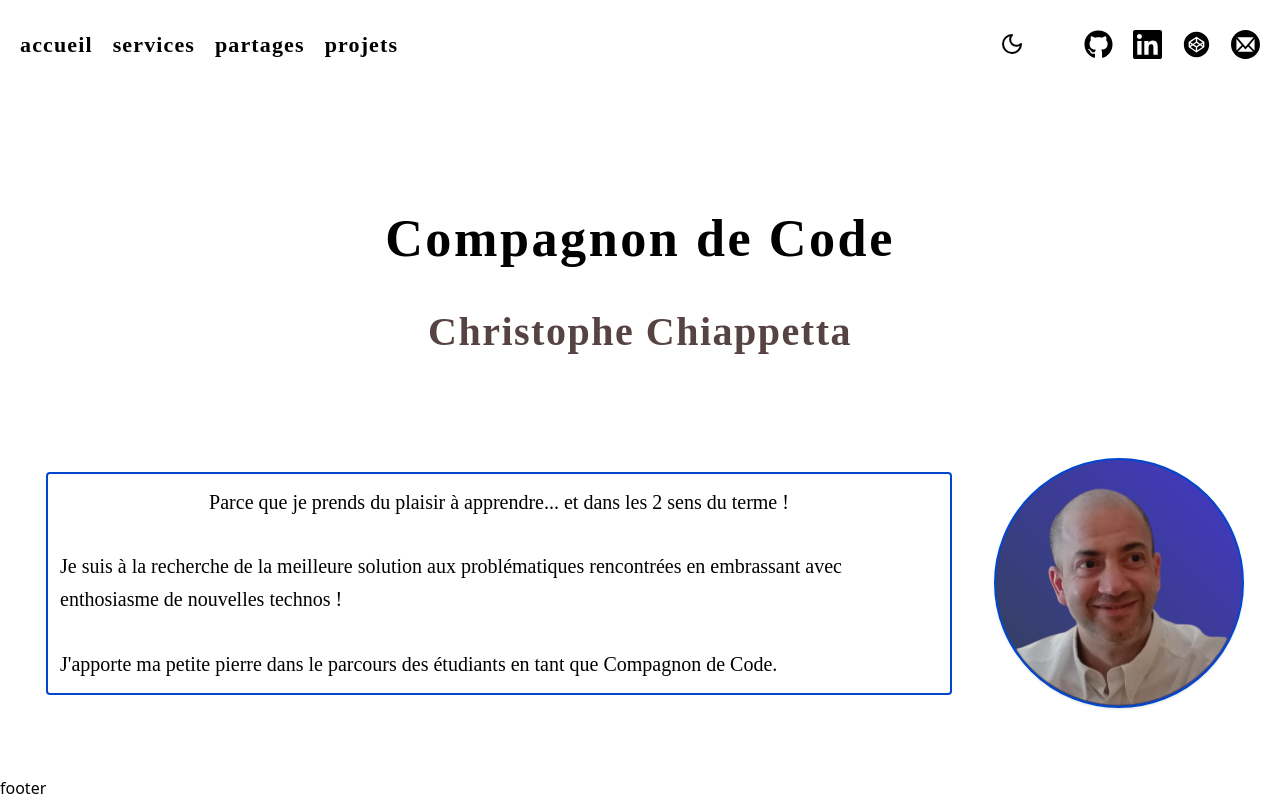
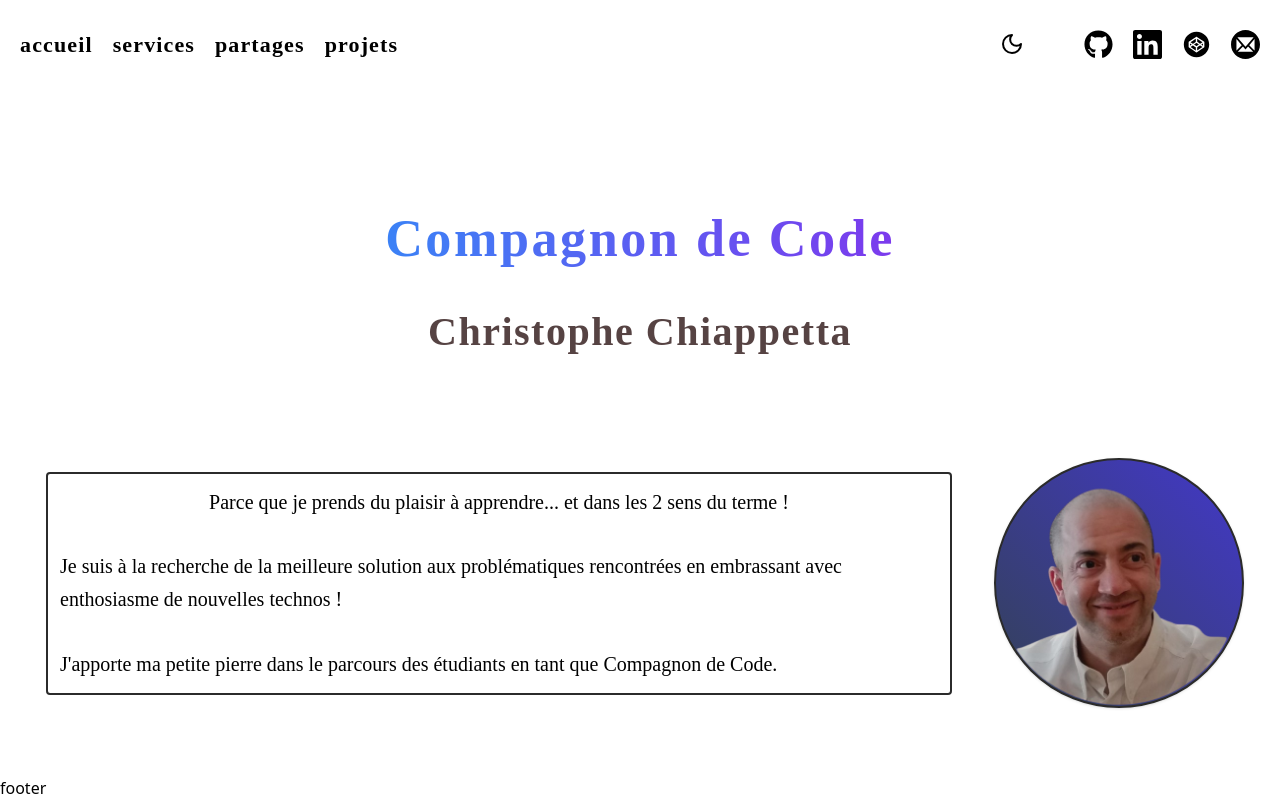
Before and after one commit to ChristopheC-83/c_de_c_front, a Next.js app: page / in a window 1280 px wide. Built offline with nearby package versions, Linux system fonts and the light colour scheme; a web font is replaced by a local one.

Commit message:
ajustement couleurs, création clsse clip

```diff
--- a/app/layout.tsx
+++ b/app/layout.tsx
@@ -19,7 +19,7 @@ export default function RootLayout({
 }>) {
   return (
     <html lang="fr">
-      <body className="w-full min-h-screen flex flex-col bg-background text-foreground">
+      <body className="w-full min-h-screen flex flex-col bg-background ">
         <ThemeProvider attribute="class" defaultTheme="system" enableSystem>
           <Header />
           <Toaster position="top-center" richColors expand={true} />
--- a/app/style/global.css
+++ b/app/style/global.css
@@ -61,9 +61,9 @@
   * {
     @apply border-border;
   }
-  body {
+  /* body {
     @apply bg-background text-foreground;
-  }
+  } */
 }
 
 .container {
@@ -74,3 +74,7 @@
 .midFlex {
   @apply flex items-center justify-center;
 }
+
+.clip{
+  @apply bg-clip-text text-transparent bg-gradient-to-r from-blue-500 to-violet-600;
+}
--- a/components/hero/Hero.tsx
+++ b/components/hero/Hero.tsx
@@ -4,17 +4,17 @@ import profil from "@/public/images/profil1.png";
 
 export default function Hero() {
   return (
-    <div className="container flex flex-col sm:flex-row-reverse justify-center sm:justify-between sm:items-center gap-8">
+    <div className="container flex flex-col md:flex-row-reverse justify-center sm:justify-between sm:items-center gap-8">
       <div className="flex items-center justify-center sm:justify-end">
         <Image
           src={profil}
           alt="christophe c."
           width={250}
           height={250}
-          className="rounded-full object-contain border-2 border-primary bg-gradient-to-bl from-indigo-700 to-slate-700 shadow"
+          className="rounded-full object-contain border-2 border-ring bg-gradient-to-bl from-indigo-700 to-slate-700 shadow"
         />
       </div>
-      <div className="w-full sm:w-3/4 mx-auto h-fit border-2 border-primary p-1.5 xs:p-2 sm:p-3 flex flex-col gap-y-8 rounded">
+      <div className="w-full md:w-3/4 mx-auto h-fit border-2 border-ring p-1.5 xs:p-2 sm:p-3 flex flex-col gap-y-8 rounded">
        <p className="text-center">Parce que je prends du plaisir à apprendre... et dans les 2 sens du terme !</p>
        <p>Je suis à la recherche de la meilleure solution aux problématiques rencontrées en embrassant avec enthosiasme de nouvelles technos !</p>
        <p>J'apporte ma petite pierre dans le parcours des étudiants en tant que Compagnon de Code.</p>
--- a/components/title/Title.jsx
+++ b/components/title/Title.jsx
@@ -2,7 +2,7 @@ export default function Title() {
   return (
         <div className="container">
           <div className="w-full h-fit flex items-center justify-center flex-col gap-y-6">
-            <h1>Compagnon de Code</h1>
+            <h1 className="clip">Compagnon de Code</h1>
             <h2 className="text-muted-foreground">Christophe Chiappetta</h2>
           </div>
         </div>
```
